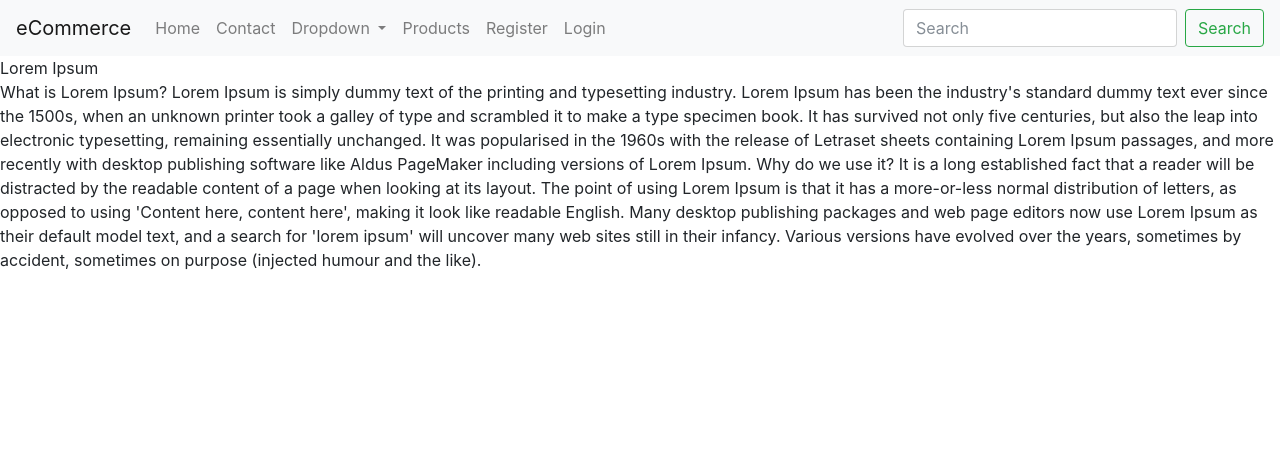
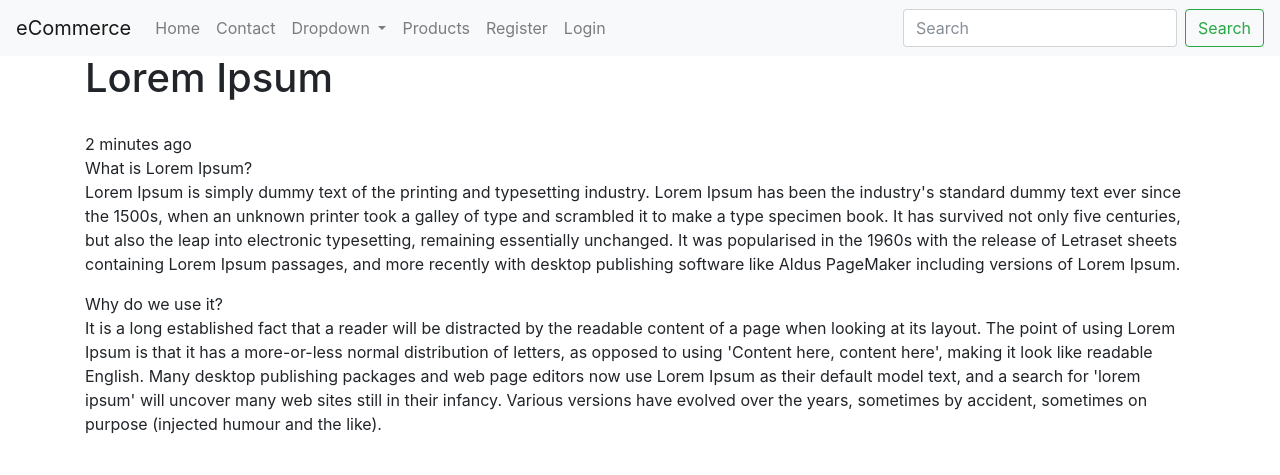
Before and after one commit to sanydge/eCommerce, a Django app: a page that uses products/templates/products/detail.html in a window 1280 px wide. Shown: the top 475 px of the page. Run offline with Django 3.2, Linux system fonts and the light colour scheme; data comes from the database, SQL or seed files in the repository; both versions use the stored data as it was after the commit; some libraries are stand-ins or nearby versions.

Commit message:
template filter

```diff
--- a/products/models.py
+++ b/products/models.py
@@ -56,6 +56,7 @@ class Product(models.Model):
     image = models.ImageField(upload_to=upload_image_path, null=True, blank=True)
     featured = models.BooleanField(default=False)
     active = models.BooleanField(default=True)
+    timestamp = models.DateTimeField(auto_now_add=True)
 
     objects = ProductManager()
 
--- a/products/templates/products/detail.html
+++ b/products/templates/products/detail.html
@@ -1,10 +1,17 @@
 {% extends "base.html" %}
 
 {% block content %}
-    {{ object.title }} <br/>
-    {{ object.description }} <br/>
+<div class="container">
+     <div class="row">
+          <div class="col">
+    <h1>{{ object.title }}</h1> <br/>
+    {{ object.timestamp|timesince }} ago
+    {{ object.description|linebreaks }} <br/>
     {% if object.image %}
         <img src='{{ object.image.url }}' class='img-fluid' />
     {% endif %}
+          </div>
+     </div>
+</div>
 
 {% endblock content %}
--- a/products/templates/products/snippets/card.html
+++ b/products/templates/products/snippets/card.html
@@ -6,7 +6,7 @@
     {% endif %}
   <div class="card-body">
     <h5 class="card-title">{{ instance.title }}</h5>
-    <p class="card-text">Some quick example text to build on the card title and make up the bulk of the card's content.</p>
+    <p class="card-text">{{ instance.description|linebreaks|truncatewords:12 }}</p>
     <a href="{{ instance.get_absolute_url}}" class="btn btn-primary">View</a>
 {#      <a href="{% url 'products:detail' slug=instance.slug %}" class="btn btn-warning">URL shortcut</a>#}
   </div>
```
Also changed, not shown: db.sqlite3, products/migrations/0010_product_timestamp.py (added).
